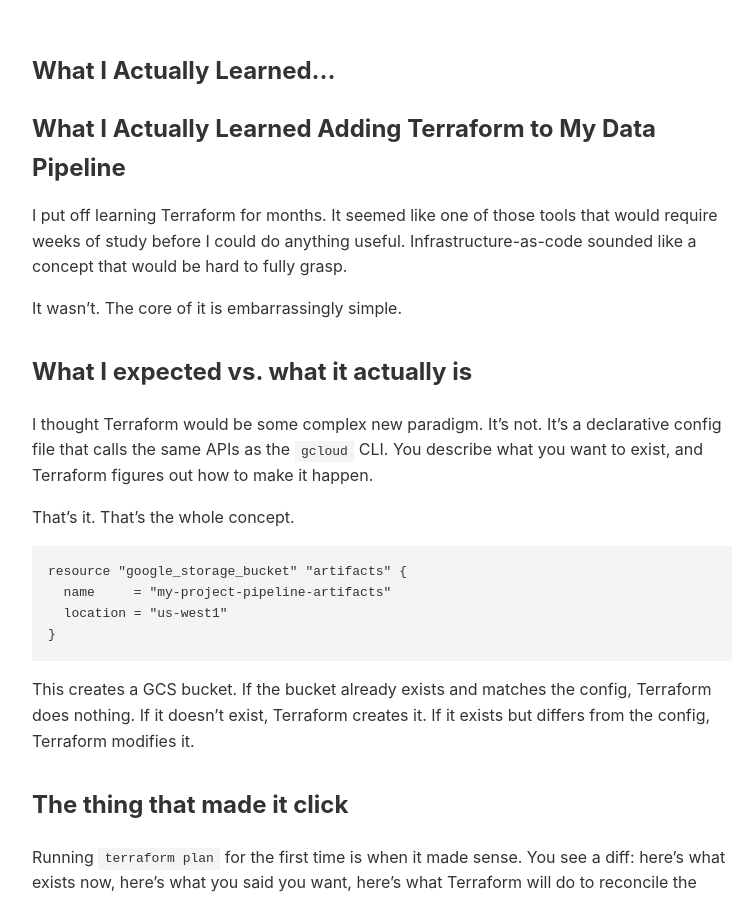
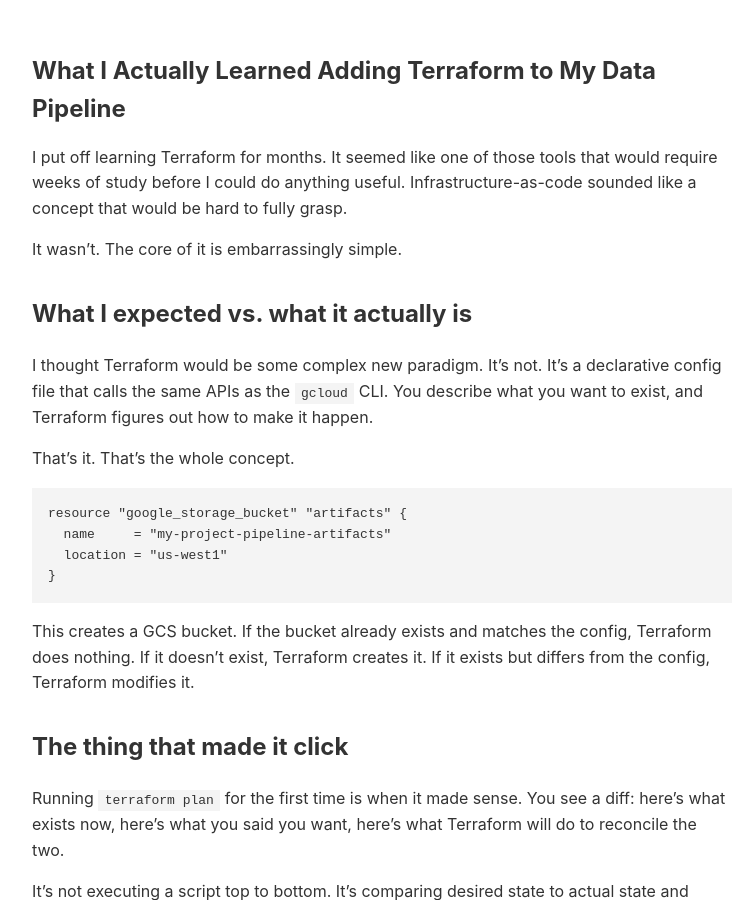
Before and after one commit to vbalalian/vbalalian.github.io, a Jekyll site: the page built from posts/terraform-learning.md, in a window 1280 px wide and 900 px high. Shown: the whole window, without its empty margins (258-1014 px from the left). Built offline with Jekyll 4.4.1, drawn with Linux system fonts in a browser that asks for light colours; our own code applies the rules of GitHub Pages for plain Markdown files.

Commit message:
Revise heading and formatting in terraform-learning.md
Removed the initial heading and adjusted formatting.

```diff
--- a/posts/terraform-learning.md
+++ b/posts/terraform-learning.md
@@ -1,8 +1,6 @@
 ---
 layout: post
 ---
-
-# What I Actually Learned...
 
 # What I Actually Learned Adding Terraform to My Data Pipeline
 
```
Also changed, not shown: other parts of posts/terraform-learning.md (+0 -2 lines).
